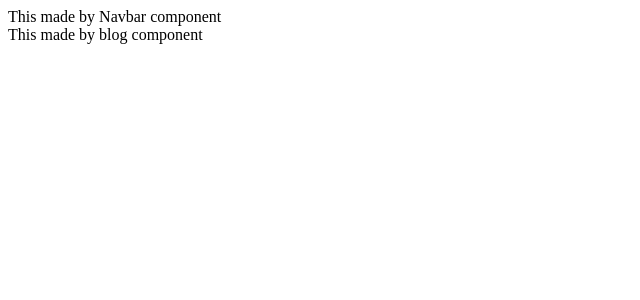
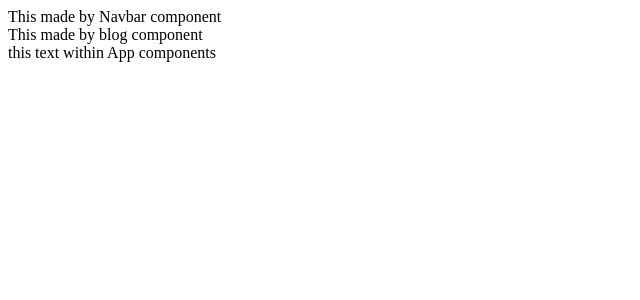
Before and after one commit to ASECU-Cloud/MERN-Agung, a React (Create React App) app: page / in a window 1280 px wide. Shown: the top 300 px of the page, without its empty margins (0-640 px from the left). Built offline with nearby package versions, Linux system fonts and the light colour scheme.

Commit message:
another test

```diff
--- a/src/App.js
+++ b/src/App.js
@@ -7,7 +7,7 @@
     <div>
       <Navbar/>
       <Blog/>
-
+      this text within App components
     </div>
   );
 }
```
